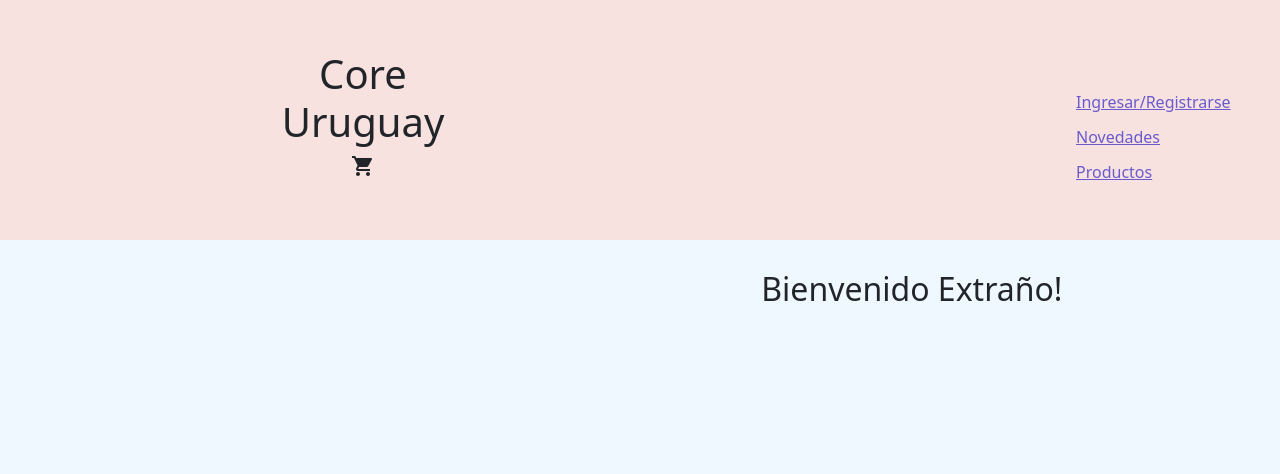
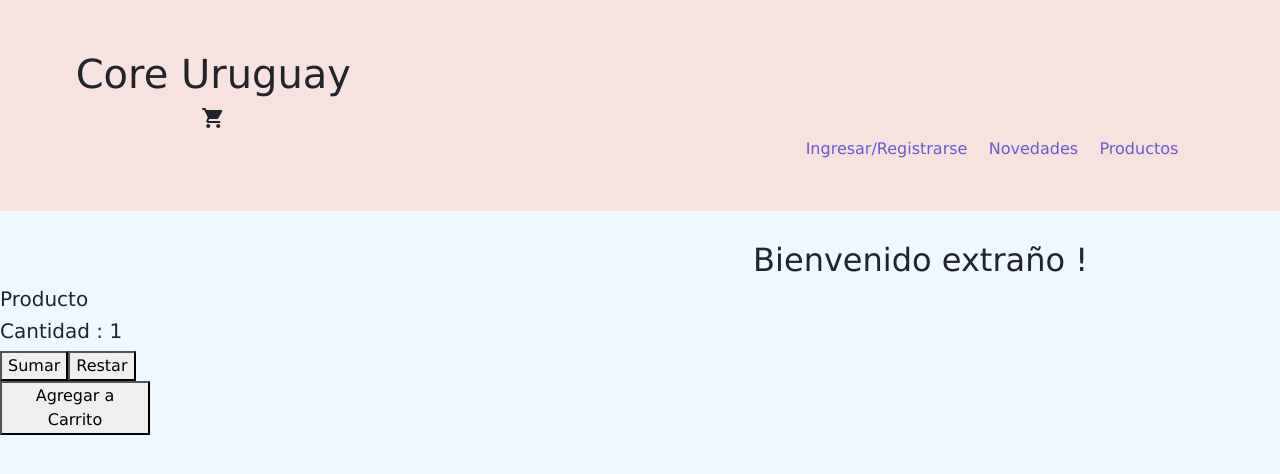
Before and after one commit to NBorgesG/CoreUruguay_, a React (Create React App) app: page / in a window 1280 px wide. Shown: the top 474 px of the page. Built offline with nearby package versions, Linux system fonts and the light colour scheme.

Commit message:
Item Count

```diff
--- a/package.json
+++ b/package.json
@@ -15,6 +15,7 @@
     "react": "^17.0.2",
     "react-dom": "^17.0.2",
     "react-scripts": "4.0.3",
+    "react-toastify": "^8.1.0",
     "web-vitals": "^1.1.2"
   },
   "scripts": {
--- a/src/App.js
+++ b/src/App.js
@@ -1,12 +1,13 @@
 import NavBar from "./components/NavBar.js"
-import ItemListContainer from "./ItemListContainer.js"
+import ItemListContainer from "./components/ItemListContainer.js"
+
 
 
 function App () {
     return (
         <>
             <NavBar />
-            <ItemListContainer nombre= {"Extraño"}/>
+            <ItemListContainer nombre= {"extraño"}/>
          </>
     )
 }
--- a/src/ItemListContainer.js
+++ /dev/null
@@ -1,13 +0,0 @@
-import React from "react"
-
-const ItemListContainer = (props) =>{
-    return (
-        <div className="bienvenida "><h2>Bienvenido {props.nombre}!</h2></div>
-
-    )
-}
-
-
-
-
-export default ItemListContainer
--- a/src/CartWidget.js
+++ b/src/components/CartWidget.js
@@ -2,7 +2,7 @@ import React from "react"
 
 const CartWidget = () =>{
     return (
-        <span class="material-icons">
+        <span className="material-icons">
         shopping_cart
         </span>
         )
--- /dev/null
+++ b/src/components/ItemCount.js
@@ -0,0 +1,57 @@
+import React from "react";
+import { useState } from "react";
+
+
+function ItemCount({ stock, initial, onAdd }) {
+  const [contador, setContador] = useState(initial);
+
+  const [lista, setLista] = useState([]);
+
+
+
+  const sumar = () => {
+    if (contador < stock) {
+      setContador(contador + 1);
+      setLista();
+    } else {
+      console.log("No hay mas stock");
+    }
+  };
+
+  const restar = () => {
+    if (contador > 1) {
+      setContador(contador - 1);
+    } else {
+      console.log("noooope");
+    }
+  };
+
+  const agregarCarrito = () => {
+    setContador(1);
+  };
+
+  const funcAux = () => {
+    agregarCarrito();
+    onAdd();
+
+  };
+
+  return (
+    <>
+
+
+      <card>
+        <div className="producto">
+          <h5 className="card-title">Producto</h5>
+          <h5> Cantidad : {contador}</h5>
+          <button onClick={sumar}>Sumar</button>
+          <button onClick={restar}>Restar</button>
+          <div>
+            <button onClick={funcAux}>Agregar a Carrito</button>
+          </div>
+        </div>
+      </card>
+    </>
+  );
+}
+export default ItemCount;
--- /dev/null
+++ b/src/components/ItemListContainer.js
@@ -0,0 +1,41 @@
+import React from "react"
+import ItemCount from "./ItemCount"
+import { ToastContainer, toast } from 'react-toastify';
+import 'react-toastify/dist/ReactToastify.css';
+
+
+const ItemListContainer = (props) =>{
+
+    const notify = () => toast("Producto agregado con exito al carrito!");
+
+    function onAdd () {
+        notify();
+    }
+
+
+
+    return (
+        <>
+        <div className="bienvenida "><h2>Bienvenido {props.nombre} {props.otro}! </h2>
+        </div>
+        <div><ItemCount stock={3} initial={1} onAdd={onAdd}/></div>
+        <ToastContainer
+              position="top-center"
+              autoClose={5000}
+              hideProgressBar={false}
+              newestOnTop={false}
+              closeOnClick
+              rtl={false}
+              pauseOnFocusLoss
+              draggable
+              pauseOnHover
+            />
+
+        </>
+    )
+}
+
+
+
+
+export default ItemListContainer
--- a/src/components/NavBar.js
+++ b/src/components/NavBar.js
@@ -1,24 +1,20 @@
 import React from "react"
-import CartWidget from "../CartWidget"
+import CartWidget from "./CartWidget"
 
 
 const Navbar = (props) => {
     return (
         <div className="row"> <nav>
-            <div className="columna col-lg-4">
+            <div className="col-lg-4">
 
             <h1>Core Uruguay</h1>
             <CartWidget/>
             </div>
-            <div className="columna col-lg-4"> </div>
-            <div className="columna col-lg-4" >
-
-
-            <a href="/#" className="link">Ingresar/Registrarse</a>
-            <a href="/#" className="link">Novedades</a>
-            <a href="/#" className="link">Productos</a>
-
-            </div></nav>
+            <div className="col-lg-4 links">
+                <a href="/#" className="link">Ingresar/Registrarse</a>
+                <a href="/#" className="link">Novedades</a>
+                <a href="/#" className="link">Productos</a></div>
+            </nav>
 
 
 
--- a/src/style.css
+++ b/src/style.css
@@ -1,42 +1,43 @@
 body{
     background-color: aliceblue;
-
+    font-family: 'Lucida Sans', 'Lucida Sans Regular', 'Lucida Grande', 'Lucida Sans Unicode', Geneva, Verdana, sans-serif;
 }
 
 .row{
     background-color: rgb(247, 226, 224);
-    padding-right: 70px;
+
     text-align: center;
     padding-top: 50px;
     padding-bottom: 50px;
 
-
-
-
-}
-.columna{
-    width: 20%;
-    display: inline-block;
-    height: 120px;
-    align-content: center;
-    padding-bottom: 70px;
-
 }
 
+.links{
+    margin-left: 60%;
+}
 
 .link{
-    display: block;
+    margin-left: 5%;
     margin-top: 20px;
     height: 15px;
-    margin-left: 350px;
+
     color: slateblue;
     margin-bottom: 5px;
+    text-decoration: none;
+
 
 
 }
 
 .bienvenida{
     padding-top: 30px;
-    margin-right: 17%;
+    margin-right: 15%;
     text-align: end;
 }
+
+
+.producto{
+
+    height: 200px;
+    width: 150px;
+}
```
Also changed, not shown: 1 other file (tests, documents, lock files or other folders).
